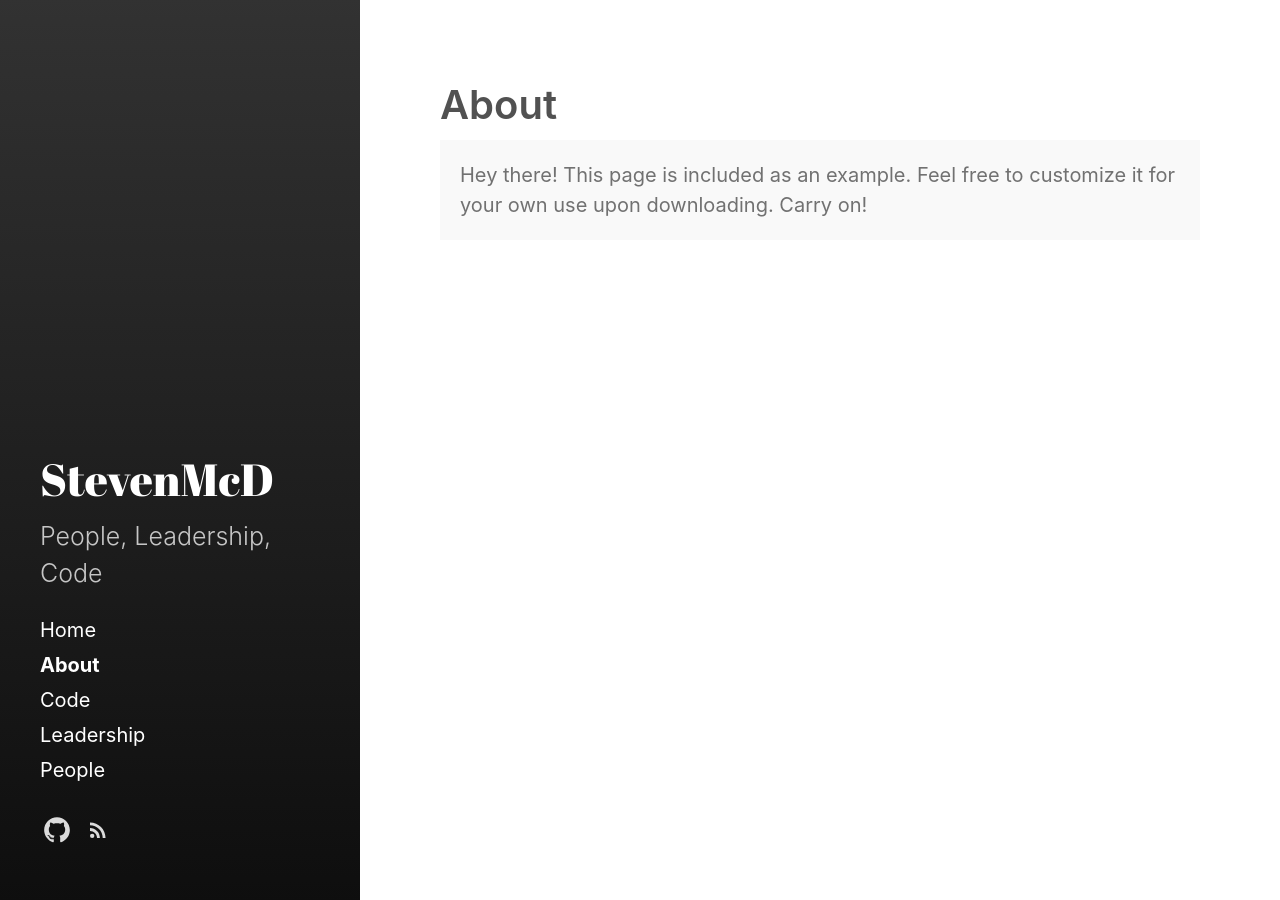
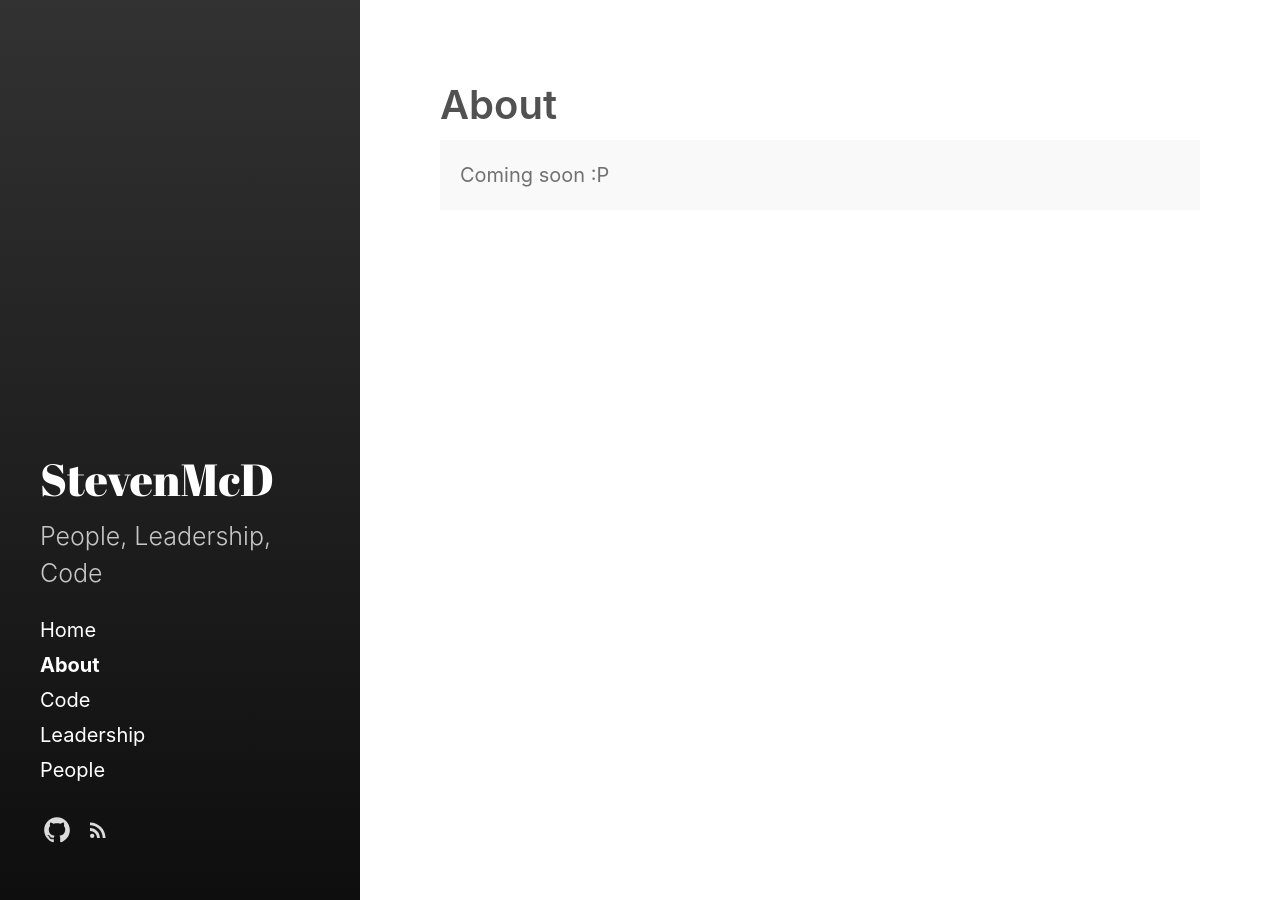
Before and after one commit to StevenMcD/stevenmcd.github.io, a Jekyll site: the page built from about.md, in a window 1280 px wide. Built offline with Jekyll 4.4.1, drawn with Linux system fonts in a browser that asks for light colours.

Commit message:
updated About page

```diff
--- a/about.md
+++ b/about.md
@@ -5,6 +5,5 @@ sidebar_link: true
 ---
 
 <p class="message">
-  Hey there! This page is included as an example. Feel free to customize it
-  for your own use upon downloading. Carry on!
+  Coming soon :P
 </p>
```
